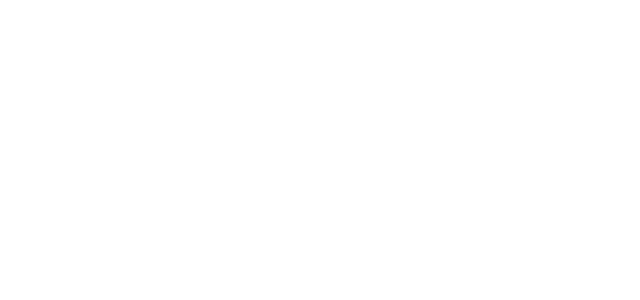
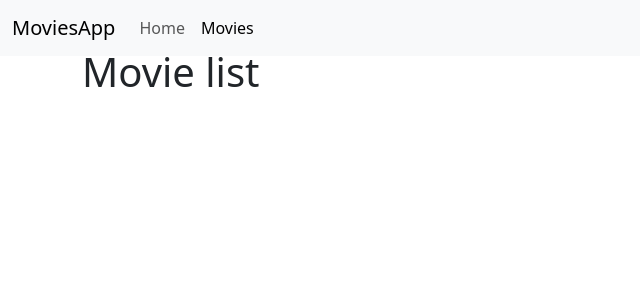
Before and after one commit to murphy-afk/webapp-react, a React (Vite) app: page /movies in a window 1280 px wide. Before the commit this address had no page. Shown: the top 300 px of the page, without its empty margins (0-640 px from the left). Built offline with nearby package versions, Linux system fonts and the light colour scheme.

Commit message:
feat: movies path

```diff
--- a/src/App.jsx
+++ b/src/App.jsx
@@ -4,6 +4,7 @@
 import AppLayout from './layouts/appLayout';
 import { BrowserRouter, Route, Routes } from 'react-router';
 import Home from './pages/Home';
+import MovieIndex from './pages/MovieIndex';
 
 function App() {
   const appName = 'MoviesApp'
@@ -13,6 +14,7 @@
         <Routes>
           <Route element={<AppLayout appName={appName} />}>
             <Route element={<Home />} path="/" />
+            <Route element={<MovieIndex />} path='/movies'/>
           </Route>
         </Routes>
       </BrowserRouter>
--- a/src/components/Header.jsx
+++ b/src/components/Header.jsx
@@ -3,15 +3,15 @@
 export default function Header({ appName }) {
   return (
     <header className="fixed-top">
-      <nav class="navbar navbar-expand-lg bg-body-tertiary">
-        <div class="container-fluid">
-          <a class="navbar-brand" href="#">{appName || 'default app'}</a>
-          <button class="navbar-toggler" type="button" data-bs-toggle="collapse" data-bs-target="#navbarNav" aria-controls="navbarNav" aria-expanded="false" aria-label="Toggle navigation">
-            <span class="navbar-toggler-icon"></span>
+      <nav className="navbar navbar-expand-lg bg-body-tertiary">
+        <div className="container-fluid">
+          <a className="navbar-brand" href="#">{appName || 'default app'}</a>
+          <button className="navbar-toggler" type="button" data-bs-toggle="collapse" data-bs-target="#navbarNav" aria-controls="navbarNav" aria-expanded="false" aria-label="Toggle navigation">
+            <span className="navbar-toggler-icon"></span>
           </button>
-          <div class="collapse navbar-collapse" id="navbarNav">
-            <ul class="navbar-nav">
-              <li class="nav-item">
+          <div className="collapse navbar-collapse" id="navbarNav">
+            <ul className="navbar-nav">
+              <li className="nav-item">
                 <NavLink
                   className="nav-link"
                   aria-current="page"
@@ -19,7 +19,7 @@
                   Home
                 </NavLink>
               </li>
-              <li class="nav-item">
+              <li className="nav-item">
                 <NavLink
                   className="nav-link"
                   aria-current="page"
--- /dev/null
+++ b/src/pages/MovieIndex.jsx
@@ -0,0 +1,10 @@
+export default function MovieIndex() {
+  return (
+    <>
+      <section className="container py-5">
+        <h1>Movie list</h1>
+
+      </section>
+    </>
+  )
+}
```
